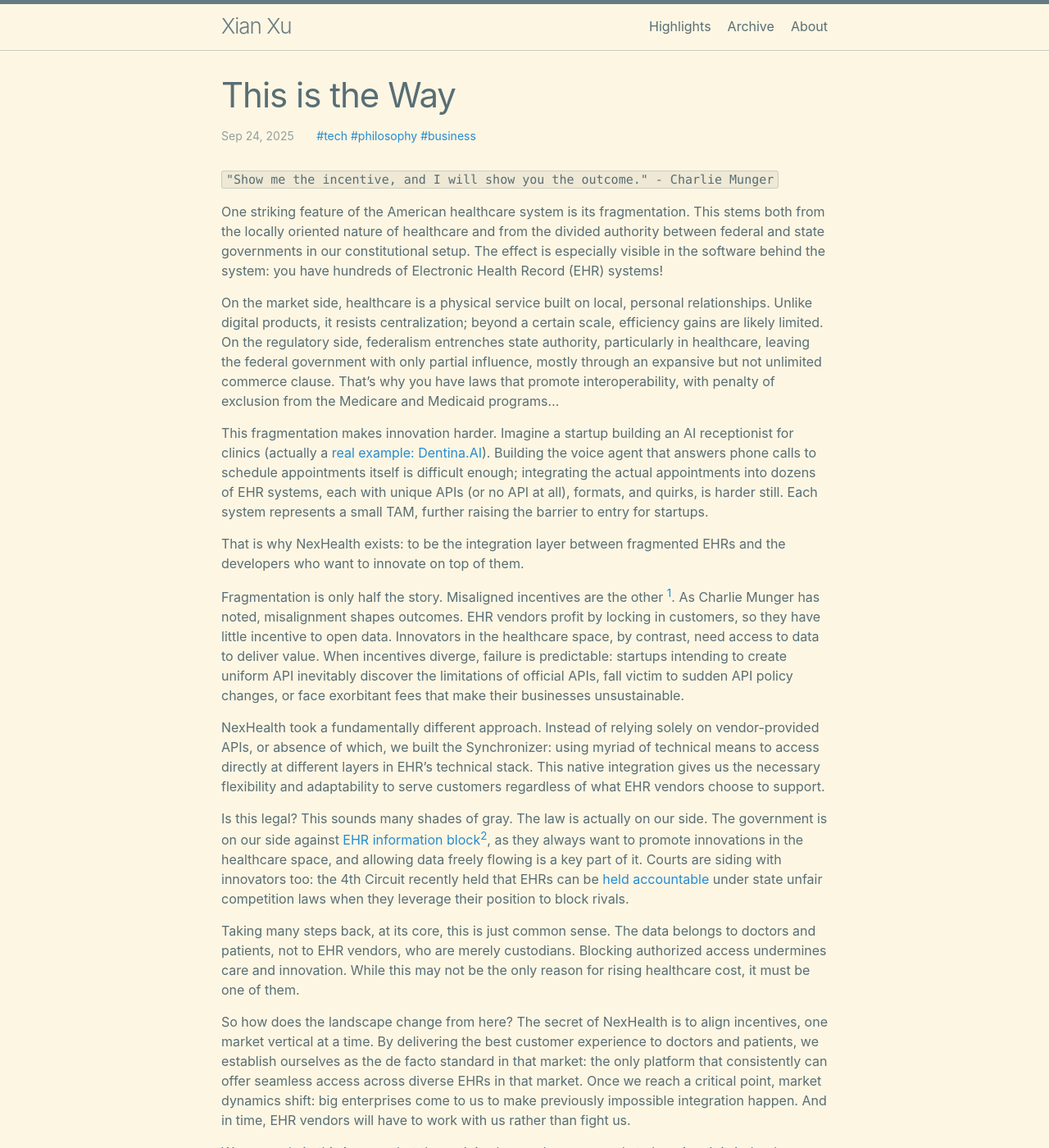
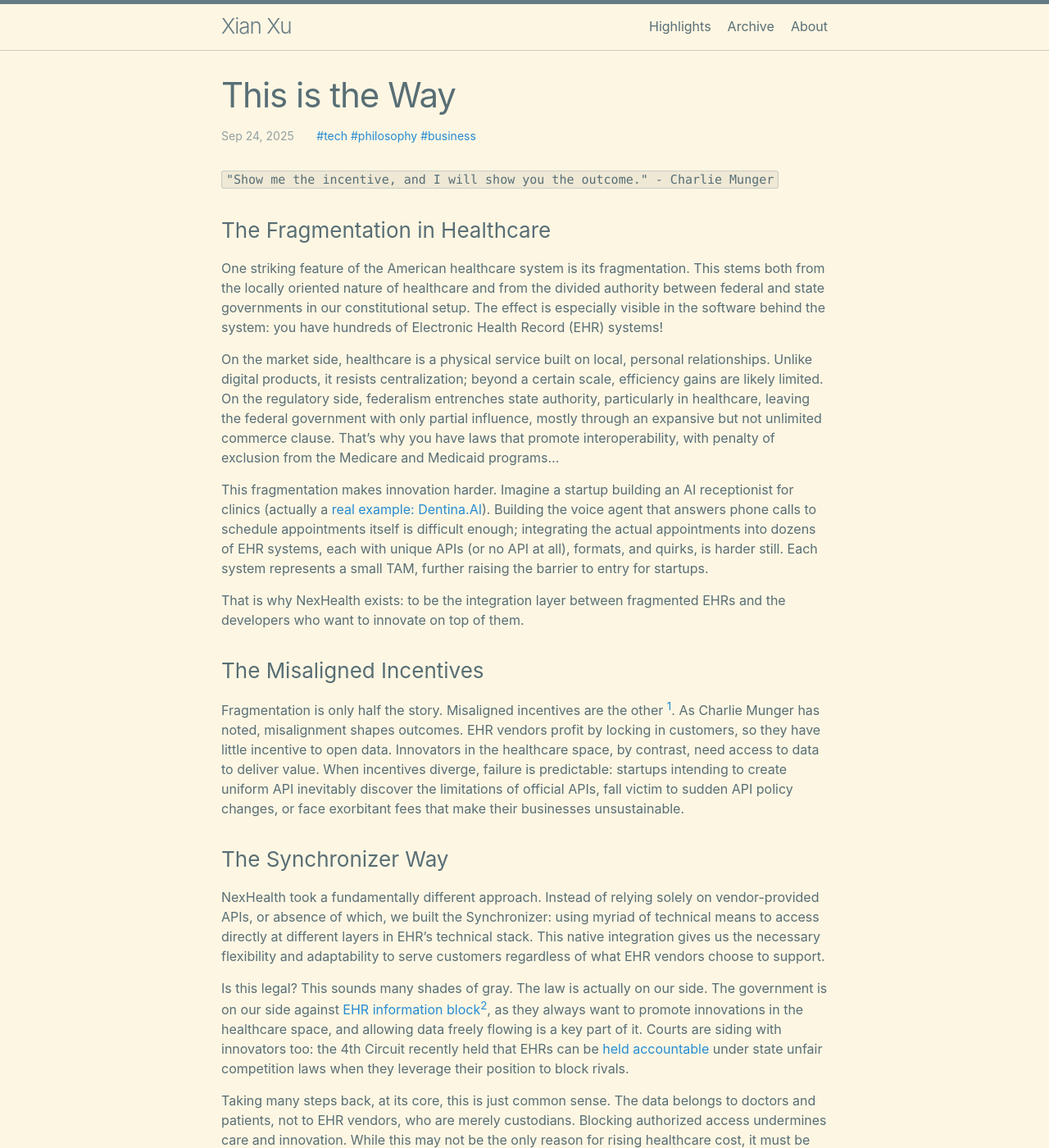
Before and after one commit to xianxu/xianxu.github.io, a Jekyll site: the page built from _posts/2025-06-25-this-is-the-way.markdown, in a window 1280 px wide and 1400 px high. Shown: the whole window at 82% size. Built offline with Jekyll 4.4.1, drawn with Linux system fonts in a browser that asks for light colours; some of the changed text lies outside the part shown.

Commit message:
Sync latest _posts from remote land

```diff
--- a/_posts/2025-06-25-this-is-the-way.markdown
+++ b/_posts/2025-06-25-this-is-the-way.markdown
@@ -8,6 +8,8 @@
 
 `"Show me the incentive, and I will show you the outcome." - Charlie Munger`
 
+### The Fragmentation in Healthcare
+
 One striking feature of the American healthcare system is its fragmentation. This stems both from the locally oriented nature of healthcare and from the divided authority between federal and state governments in our constitutional setup. The effect is especially visible in the software behind the system: you have hundreds of Electronic Health Record (EHR) systems!
 
 On the market side, healthcare is a physical service built on local, personal relationships. Unlike digital products, it resists centralization; beyond a certain scale, efficiency gains are likely limited. On the regulatory side, federalism entrenches state authority, particularly in healthcare, leaving the federal government with only partial influence, mostly through an expansive but not unlimited commerce clause. That's why you have laws that promote interoperability, with penalty of exclusion from the Medicare and Medicaid programs...
@@ -16,13 +18,19 @@
 
 That is why NexHealth exists: to be the integration layer between fragmented EHRs and the developers who want to innovate on top of them.
 
+### The Misaligned Incentives
+
 Fragmentation is only half the story. Misaligned incentives are the other [^othman]. As Charlie Munger has noted, misalignment shapes outcomes. EHR vendors profit by locking in customers, so they have little incentive to open data. Innovators in the healthcare space, by contrast, need access to data to deliver value. When incentives diverge, failure is predictable: startups intending to create uniform API inevitably discover the limitations of official APIs, fall victim to sudden API policy changes, or face exorbitant fees that make their businesses unsustainable.
+
+### The Synchronizer Way
 
 NexHealth took a fundamentally different approach. Instead of relying solely on vendor-provided APIs, or absence of which, we built the Synchronizer: using myriad of technical means to access directly at different layers in EHR's technical stack. This native integration gives us the necessary flexibility and adaptability to serve customers regardless of what EHR vendors choose to support.
 
 Is this legal? This sounds many shades of gray. The law is actually on our side. The government is on our side against [EHR information block](https://www.hhs.gov/press-room/hhs-crackdown-health-data-blocking.html)[^info-blocking], as they always want to promote innovations in the healthcare space, and allowing data freely flowing is a key part of it. Courts are siding with innovators too: the 4th Circuit recently held that EHRs can be [held accountable](https://www.ca4.uscourts.gov/opinions/241773.p.pdf) under state unfair competition laws when they leverage their position to block rivals.
 
 Taking many steps back, at its core, this is just common sense. The data belongs to doctors and patients, not to EHR vendors, who are merely custodians. Blocking authorized access undermines care and innovation. While this may not be the only reason for rising healthcare cost, it must be one of them.
+
+### Changing the Market Dynamics
 
 So how does the landscape change from here? The secret of NexHealth is to align incentives, one market vertical at a time. By delivering the best customer experience to doctors and patients, we establish ourselves as the de facto standard in that market: the only platform that consistently can offer seamless access across diverse EHRs in that market. Once we reach a critical point, market dynamics shift: big enterprises come to us to make previously impossible integration happen. And in time, EHR vendors will have to work with us rather than fight us.
 
```
